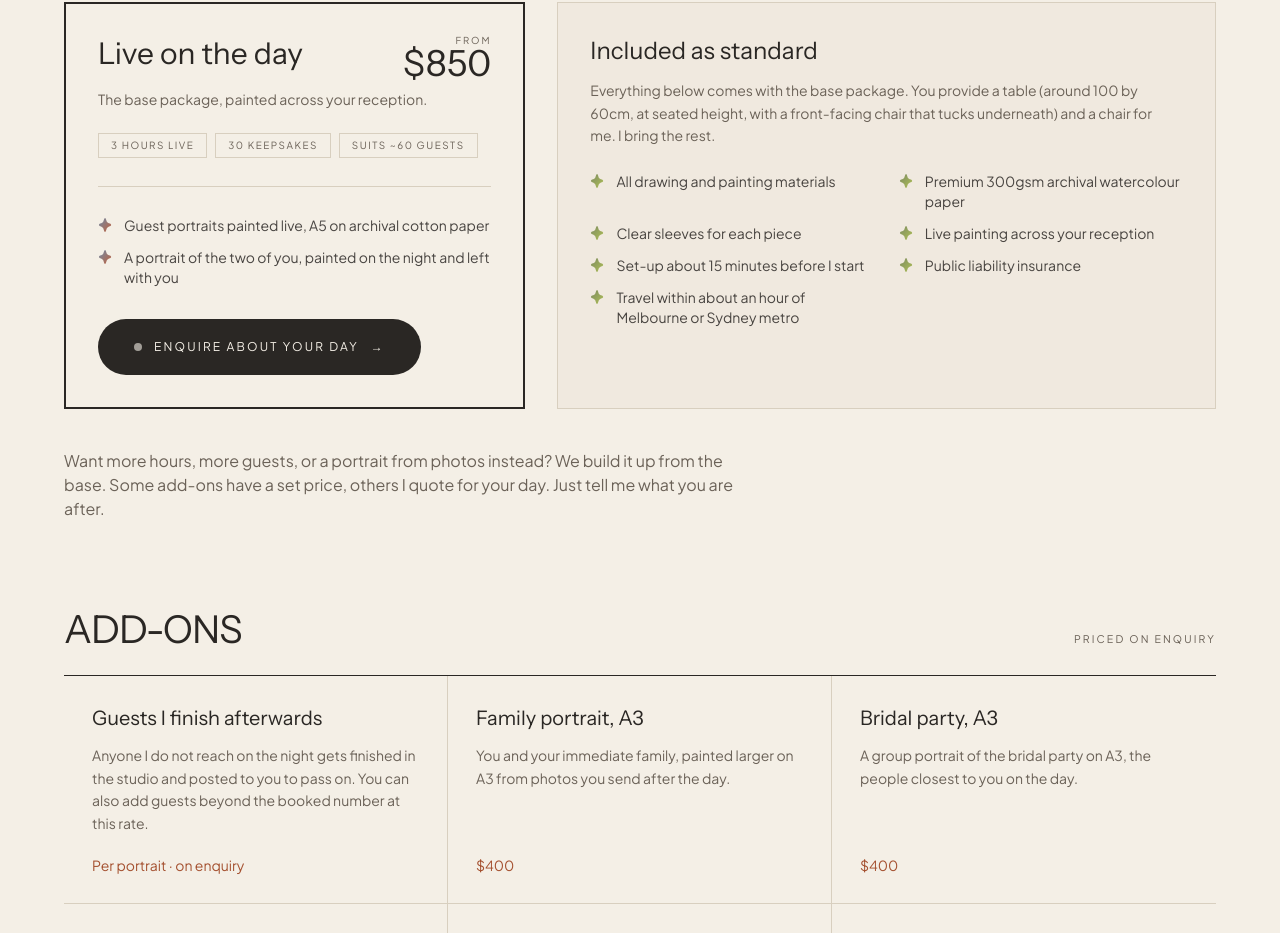
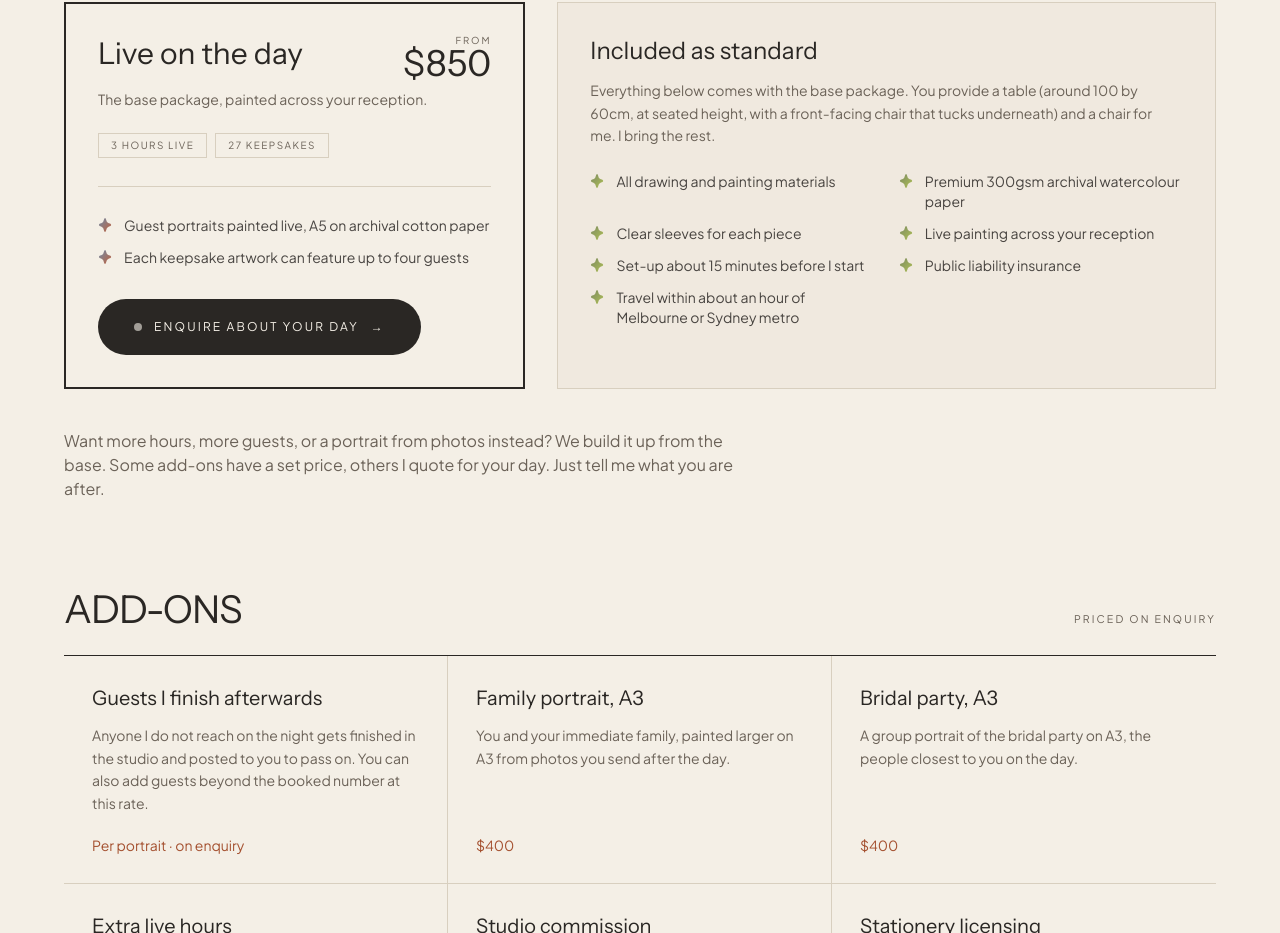
Before and after one commit to itschriswang/EventsWatercolouring, a React (Vite) app: page / in a window 1280 px wide. Shown: the part 5947-6880 px from the top of the page. Built offline with nearby package versions, Linux system fonts and the light colour scheme.

Commit message:
Update content.js

```diff
--- a/src/content.js
+++ b/src/content.js
@@ -212,10 +212,10 @@ export const PACKAGES = {
     note: 'The base package, painted across your reception.',
     priceSmall: 'From',
     price: '$850',
-    facts: ['3 hours live', '30 keepsakes', 'suits ~60 guests'],
+    facts: ['3 hours live', '27 keepsakes'],
     bullets: [
       'Guest portraits painted live, A5 on archival cotton paper',
-      'A portrait of the two of you, painted on the night and left with you',
+      'Each keepsake artwork can feature up to four guests',
     ],
   },
   baseNote:
```
